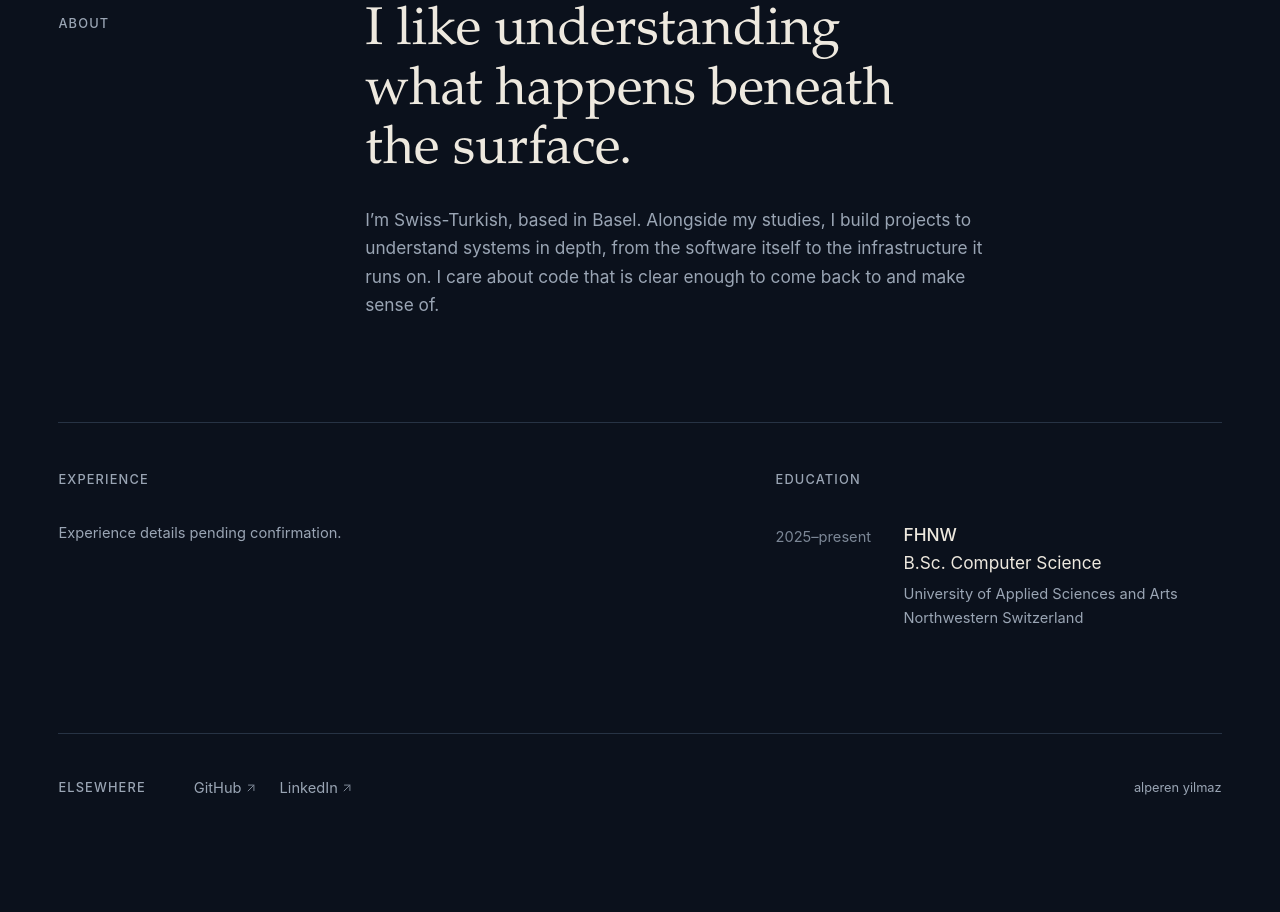
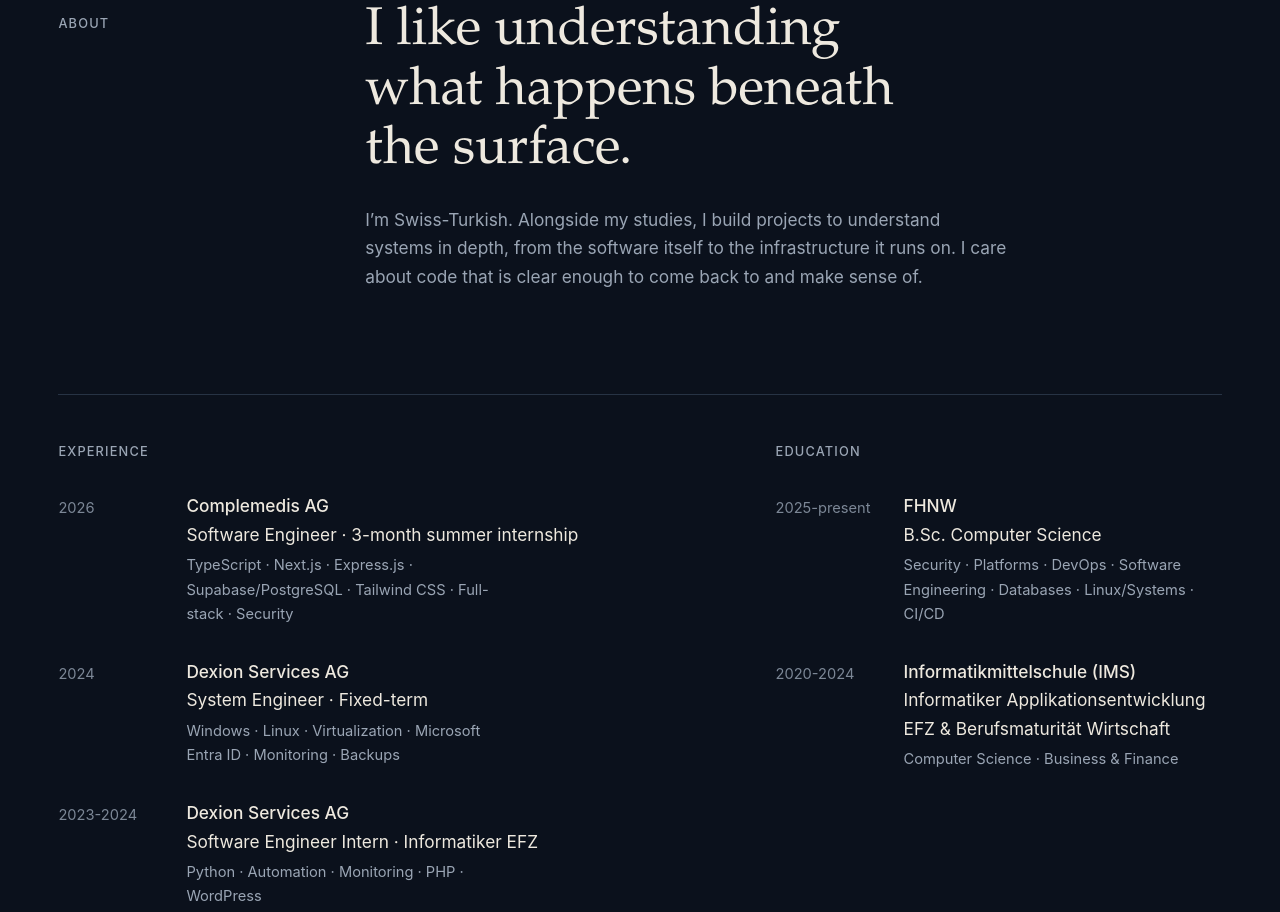
Before and after one commit to alperencodes/alperencodes.github.io, an Astro site: page / in a window 1280 px wide. Shown: the part 1682-2594 px from the top of the page. Before the commit the page ends 2540 px from the top, so only its background shows below. Built offline with nearby package versions, Linux system fonts and the light colour scheme; Astro itself is replaced by a stand-in of ours; a web font is replaced by a local one.

Commit message:
Harden portfolio and update profile history

```diff
--- a/src/components/ExternalLink.astro
+++ b/src/components/ExternalLink.astro
@@ -6,12 +6,19 @@ interface Props {
 }
 
 const { href, label, accessibleLabel } = Astro.props;
+const url = new URL(href);
+
+if (url.protocol !== "https:" || url.username || url.password) {
+  throw new Error("ExternalLink requires an HTTPS URL without credentials.");
+}
+
+const linkAccessibleLabel = `${accessibleLabel ?? label} (opens in a new tab)`;
 ---
 
 <a
   class="quiet-link external-link"
-  href={href}
-  aria-label={accessibleLabel}
+  href={url}
+  aria-label={linkAccessibleLabel}
   target="_blank"
   rel="noopener noreferrer"
 >
--- a/src/components/Header.astro
+++ b/src/components/Header.astro
@@ -2,7 +2,7 @@
 import { existsSync } from "node:fs";
 
 // Adding the real document enables navigation on the next build, with no broken placeholder.
-const hasCv = existsSync("public/cv.pdf");
+const hasCv = existsSync(new URL("../../public/cv.pdf", import.meta.url));
 ---
 
 <header class="container">
--- a/src/data/profile.ts
+++ b/src/data/profile.ts
@@ -1,12 +1,12 @@
-// Homepage copy and profile destinations. Keep unconfirmed details in CONTENT_TODO.md.
+// Homepage copy, external profiles, and chronological background entries.
 export const profile = {
   name: "alperen yilmaz",
   role: "software engineer · computer science",
   introduction:
-    "CS student based in Switzerland, passionate about backend development, systems, and security.",
+    "CS student passionate about backend development, systems, and security.",
   aboutLead: "I like understanding what happens beneath the surface.",
   about:
-    "I’m Swiss-Turkish, based in Basel. Alongside my studies, I build projects to understand systems in depth, from the software itself to the infrastructure it runs on. I care about code that is clear enough to come back to and make sense of.",
+    "I’m Swiss-Turkish. Alongside my studies, I build projects to understand systems in depth, from the software itself to the infrastructure it runs on. I care about code that is clear enough to come back to and make sense of.",
   elsewhere: [
     { label: "GitHub", href: "https://github.com/alperencodes" },
     {
@@ -23,15 +23,42 @@ export interface Experience {
   context?: string;
 }
 
-// Awaiting confirmed employer names, role titles, and dates; see CONTENT_TODO.md.
-// Add one object per position. The paired section remains present while awaiting content.
-export const experience: Experience[] = [];
+export const experience: Experience[] = [
+  {
+    period: "2026",
+    organization: "Complemedis AG",
+    role: "Software Engineer · 3-month summer internship",
+    context:
+      "TypeScript · Next.js · Express.js · Supabase/PostgreSQL · Tailwind CSS · Full-stack · Security",
+  },
+  {
+    period: "2024",
+    organization: "Dexion Services AG",
+    role: "System Engineer · Fixed-term",
+    context:
+      "Windows · Linux · Virtualization · Microsoft Entra ID · Monitoring · Backups",
+  },
+  {
+    period: "2023-2024",
+    organization: "Dexion Services AG",
+    role: "Software Engineer Intern · Informatiker EFZ",
+    context: "Python · Automation · Monitoring · PHP · WordPress",
+  },
+];
 
 export const education = [
   {
-    period: "2025–present",
+    period: "2025-present",
     institution: "FHNW",
     degree: "B.Sc. Computer Science",
-    context: "University of Applied Sciences and Arts Northwestern Switzerland",
+    context:
+      "Security · Platforms · DevOps · Software Engineering · Databases · Linux/Systems · CI/CD",
+  },
+  {
+    period: "2020-2024",
+    institution: "Informatikmittelschule (IMS)",
+    degree:
+      "Informatiker Applikationsentwicklung EFZ & Berufsmaturität Wirtschaft",
+    context: "Computer Science · Business & Finance",
   },
 ];
--- a/src/data/work.ts
+++ b/src/data/work.ts
@@ -7,7 +7,6 @@ export interface Work {
   linkLabel?: string;
 }
 
-// Selection confirmed by Alperen. Sources and remaining questions: CONTENT_TODO.md.
 // UmweltReise has no public destination; do not link visitors to a private GitLab.
 export const selectedWork: Work[] = [
   {
--- a/src/layouts/BaseLayout.astro
+++ b/src/layouts/BaseLayout.astro
@@ -13,7 +13,7 @@ interface Props {
 
 const {
   title = "alperen.",
-  description = "Software engineer and Computer Science student at FHNW, based in Basel, Switzerland. Selected work, experience, and interests.",
+  description = "Software engineer and Computer Science student at FHNW. Selected work, experience, and interests.",
   noindex = false,
 } = Astro.props;
 const canonical = new URL(Astro.url.pathname, Astro.site);
@@ -106,9 +106,14 @@ const person = {
       (link.target && link.target !== "_self")
     )
       return;
-    const target = document.getElementById(
-      decodeURIComponent(link.hash.slice(1)),
-    );
+    let targetId: string;
+    try {
+      targetId = decodeURIComponent(link.hash.slice(1));
+    } catch {
+      return;
+    }
+
+    const target = document.getElementById(targetId);
     if (!target) return;
 
     event.preventDefault();
```
Also changed, not shown: .github/workflows/pages.yml, .prettierrc.json, reference/legacy-assets/README.md.
